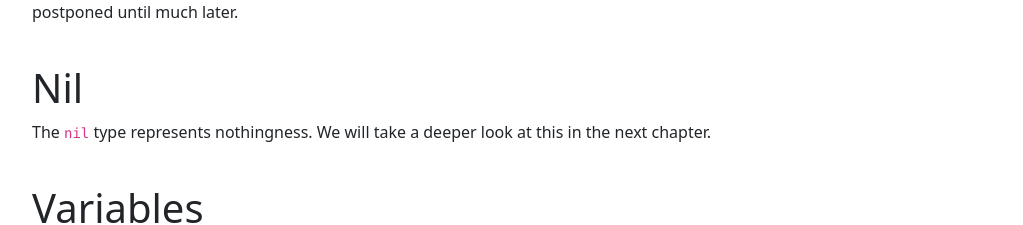
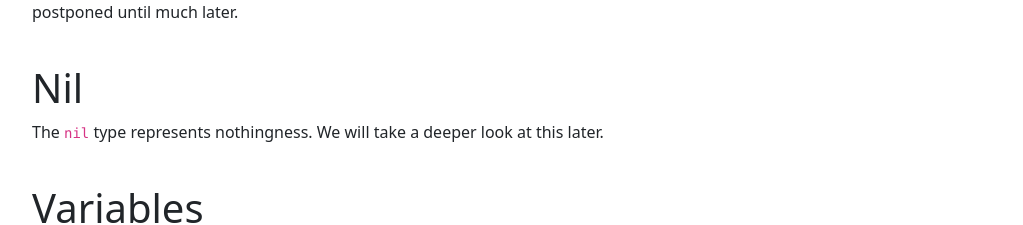
Before and after one commit to andyw1589/roblox-tutorial, a plain HTML site: page chapters/chapter2/chapter2.html in a window 1280 px wide. Shown: the part 1222-1447 px from the top of the page, without its empty margins (128-1151 px from the left). Drawn offline with nearby package versions, Linux system fonts and the light colour scheme.

Commit message:
changed when i will talk about nil later

```diff
--- a/chapters/chapter2/chapter2.html
+++ b/chapters/chapter2/chapter2.html
@@ -75,7 +75,7 @@
 
         <section class="w-75 mx-auto">
             <h1>Nil</h1>
-            <p>The <code>nil</code> type represents nothingness. We will take a deeper look at this in the next chapter.</p>
+            <p>The <code>nil</code> type represents nothingness. We will take a deeper look at this later.</p>
         </section>
 
         <br>
```
